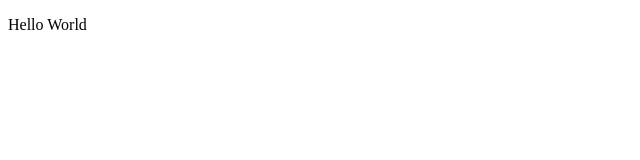
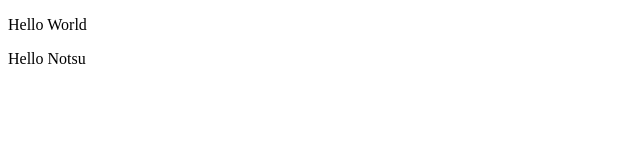
Before and after one commit to kkkz76/TestPullRequest, a plain HTML site: page index.html in a window 1280 px wide. Shown: the full height of the page, 0-640 px from the left. Drawn offline with Linux system fonts and the light colour scheme.

Commit message:
updatedTest1

```diff
--- a/index.html
+++ b/index.html
@@ -7,5 +7,6 @@
 </head>
 <body>
     <p>Hello World</p>
+    <p>Hello Notsu</p>
 </body>
 </html>
```
